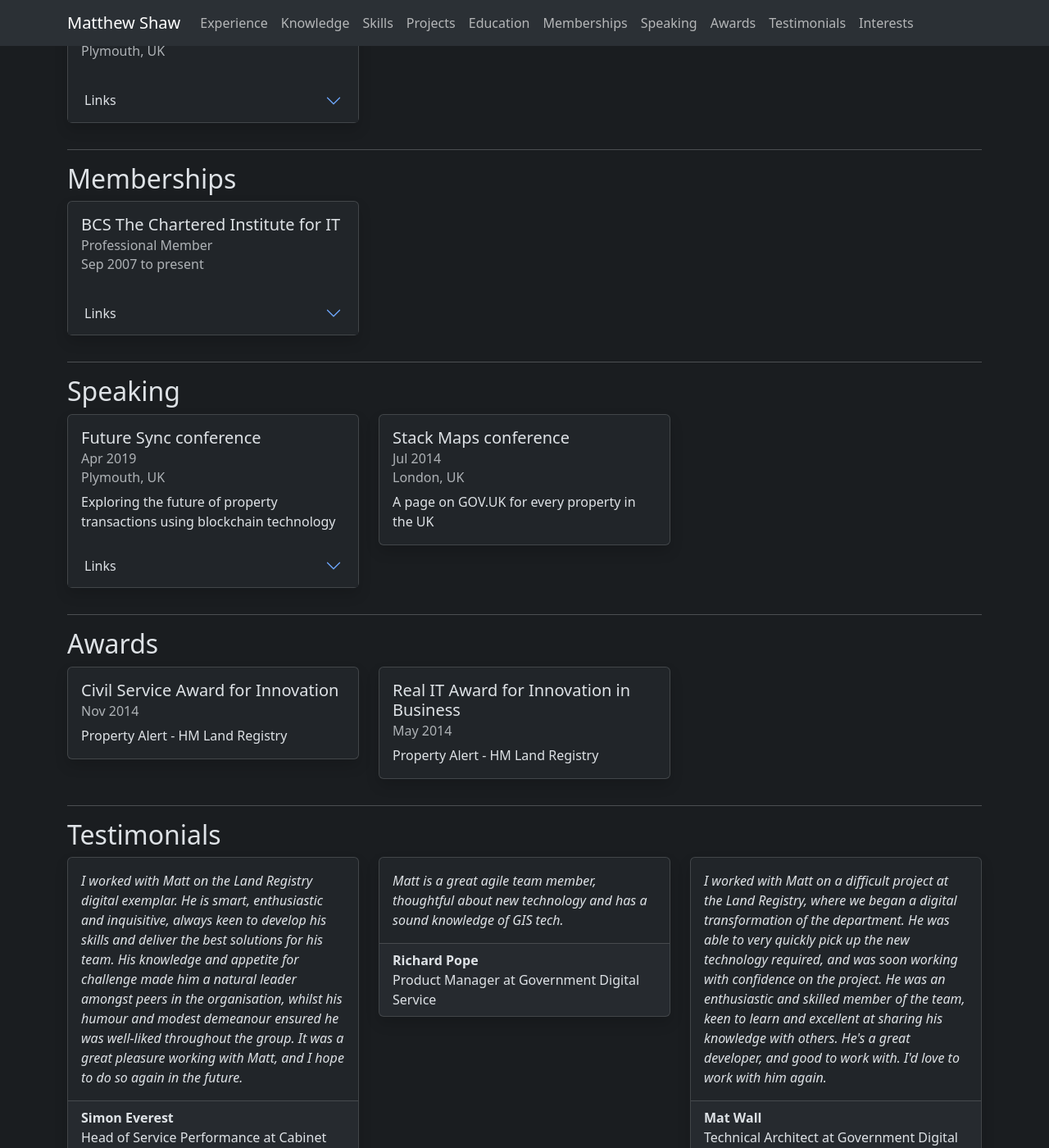
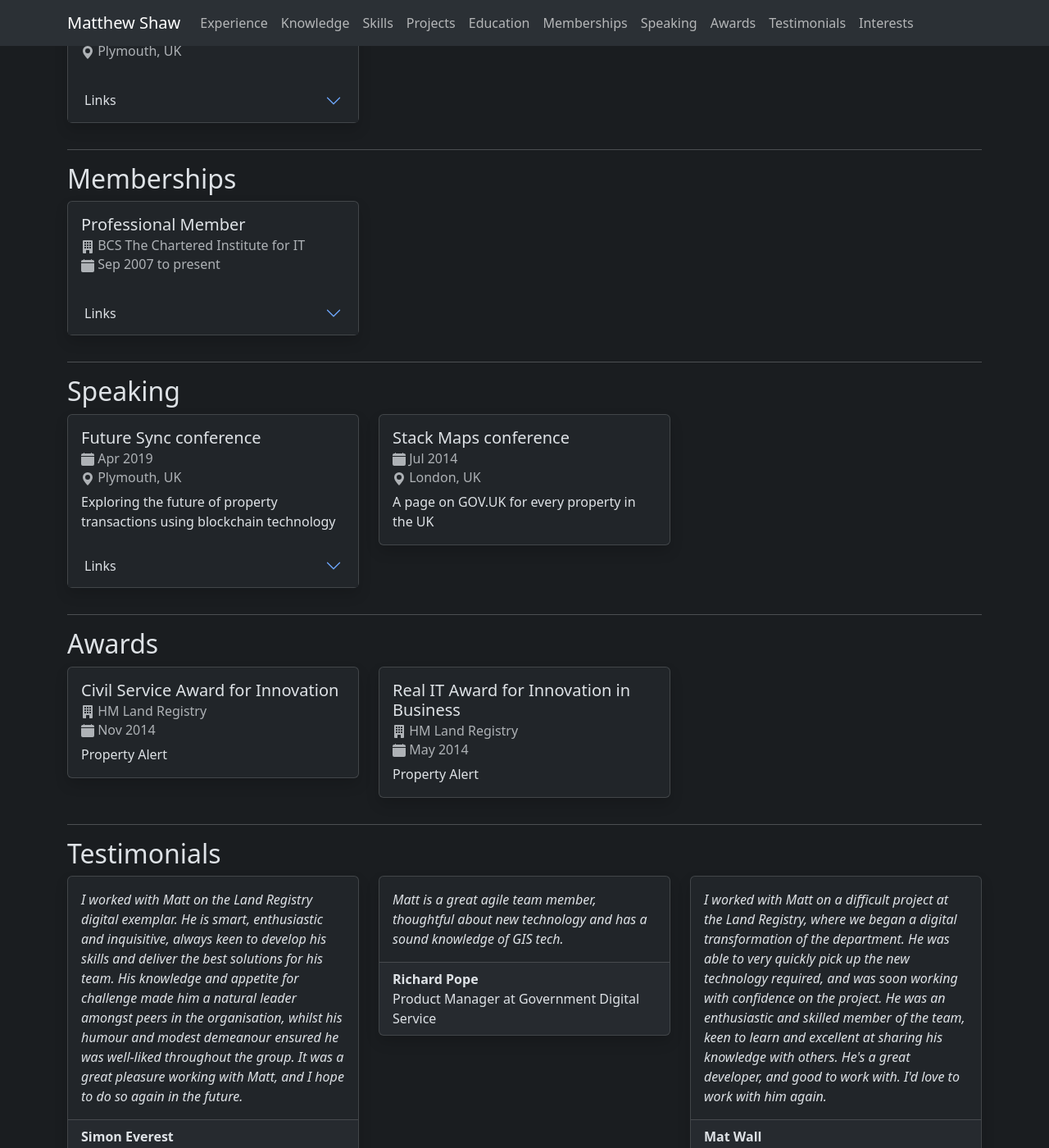
Before and after one commit to matthew-shaw/matthew-shaw.github.io, a Jekyll site: the page built from index.html, in a window 1280 px wide and 1400 px high, scrolled down 3583 px. Shown: the whole window at 82% size. Built offline with Jekyll 4.4.1, drawn with Linux system fonts in a browser that asks for light colours.

Commit message:
card icons

```diff
--- a/_includes/card.html
+++ b/_includes/card.html
@@ -1,9 +1,15 @@
 <div class="card shadow" id="{{ item.title | downcase | replace: ' ', '-' }}">
     <div class="card-body">
         {% if item.title %}<h5 class="card-title">{{ item.title }}</h5>{% endif %}
-        {% if item.subtitle %}<h6 class="card-subtitle mb-2 text-body-secondary">{{ item.subtitle }}</h6>{% endif %}
-        {% if item.date %}<h6 class="card-subtitle mb-2 text-body-secondary">{{ item.date }}</h6>{% endif %}
-        {% if item.location %}<h6 class="card-subtitle mb-2 text-body-secondary">{{ item.location }}</h6>{% endif %}
+        {% if item.organisation %}<h6 class="card-subtitle mb-2 text-body-secondary"><svg xmlns="http://www.w3.org/2000/svg" width="16" height="16" fill="currentColor" class="bi bi-building-fill" viewBox="0 0 16 16">
+            <path d="M3 0a1 1 0 0 0-1 1v14a1 1 0 0 0 1 1h3v-3.5a.5.5 0 0 1 .5-.5h3a.5.5 0 0 1 .5.5V16h3a1 1 0 0 0 1-1V1a1 1 0 0 0-1-1zm1 2.5a.5.5 0 0 1 .5-.5h1a.5.5 0 0 1 .5.5v1a.5.5 0 0 1-.5.5h-1a.5.5 0 0 1-.5-.5zm3 0a.5.5 0 0 1 .5-.5h1a.5.5 0 0 1 .5.5v1a.5.5 0 0 1-.5.5h-1a.5.5 0 0 1-.5-.5zm3.5-.5h1a.5.5 0 0 1 .5.5v1a.5.5 0 0 1-.5.5h-1a.5.5 0 0 1-.5-.5v-1a.5.5 0 0 1 .5-.5M4 5.5a.5.5 0 0 1 .5-.5h1a.5.5 0 0 1 .5.5v1a.5.5 0 0 1-.5.5h-1a.5.5 0 0 1-.5-.5zM7.5 5h1a.5.5 0 0 1 .5.5v1a.5.5 0 0 1-.5.5h-1a.5.5 0 0 1-.5-.5v-1a.5.5 0 0 1 .5-.5m2.5.5a.5.5 0 0 1 .5-.5h1a.5.5 0 0 1 .5.5v1a.5.5 0 0 1-.5.5h-1a.5.5 0 0 1-.5-.5zM4.5 8h1a.5.5 0 0 1 .5.5v1a.5.5 0 0 1-.5.5h-1a.5.5 0 0 1-.5-.5v-1a.5.5 0 0 1 .5-.5m2.5.5a.5.5 0 0 1 .5-.5h1a.5.5 0 0 1 .5.5v1a.5.5 0 0 1-.5.5h-1a.5.5 0 0 1-.5-.5zm3.5-.5h1a.5.5 0 0 1 .5.5v1a.5.5 0 0 1-.5.5h-1a.5.5 0 0 1-.5-.5v-1a.5.5 0 0 1 .5-.5"/>
+          </svg> {{ item.organisation }}</h6>{% endif %}
+        {% if item.date %}<h6 class="card-subtitle mb-2 text-body-secondary"><svg xmlns="http://www.w3.org/2000/svg" width="16" height="16" fill="currentColor" class="bi bi-calendar-fill" viewBox="0 0 16 16">
+            <path d="M3.5 0a.5.5 0 0 1 .5.5V1h8V.5a.5.5 0 0 1 1 0V1h1a2 2 0 0 1 2 2v11a2 2 0 0 1-2 2H2a2 2 0 0 1-2-2V5h16V4H0V3a2 2 0 0 1 2-2h1V.5a.5.5 0 0 1 .5-.5"/>
+          </svg> {{ item.date }}</h6>{% endif %}
+        {% if item.location %}<h6 class="card-subtitle mb-2 text-body-secondary"><svg xmlns="http://www.w3.org/2000/svg" width="16" height="16" fill="currentColor" class="bi bi-geo-alt-fill" viewBox="0 0 16 16">
+            <path d="M8 16s6-5.686 6-10A6 6 0 0 0 2 6c0 4.314 6 10 6 10m0-7a3 3 0 1 1 0-6 3 3 0 0 1 0 6"/>
+          </svg> {{ item.location }}</h6>{% endif %}
         {% if item.description %}<p class="card-text">{{ item.description }}</p>{% endif %}
     </div>
     {% if item.links or item.skills %}
```
Also changed, not shown: _data/cv.yaml (+18 -16 lines).
